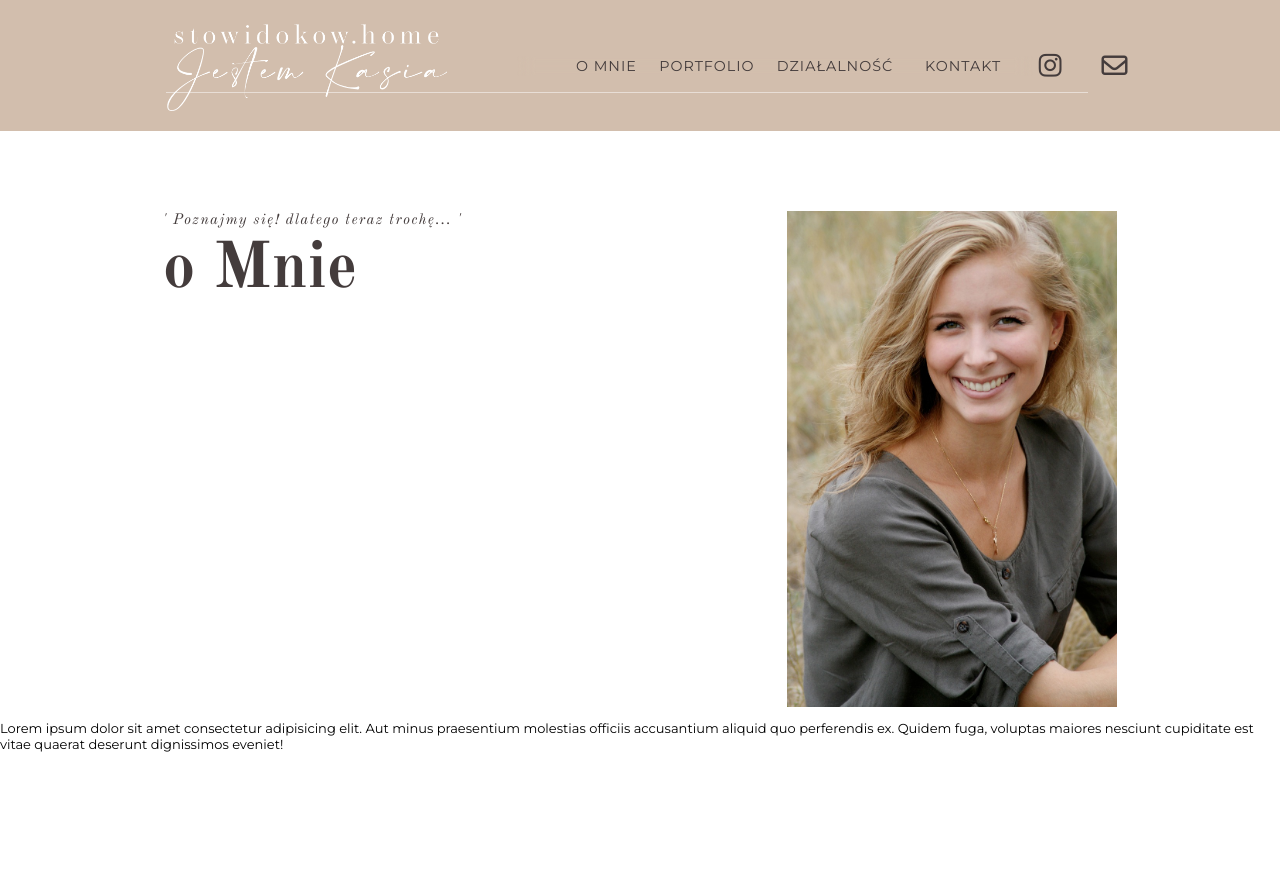
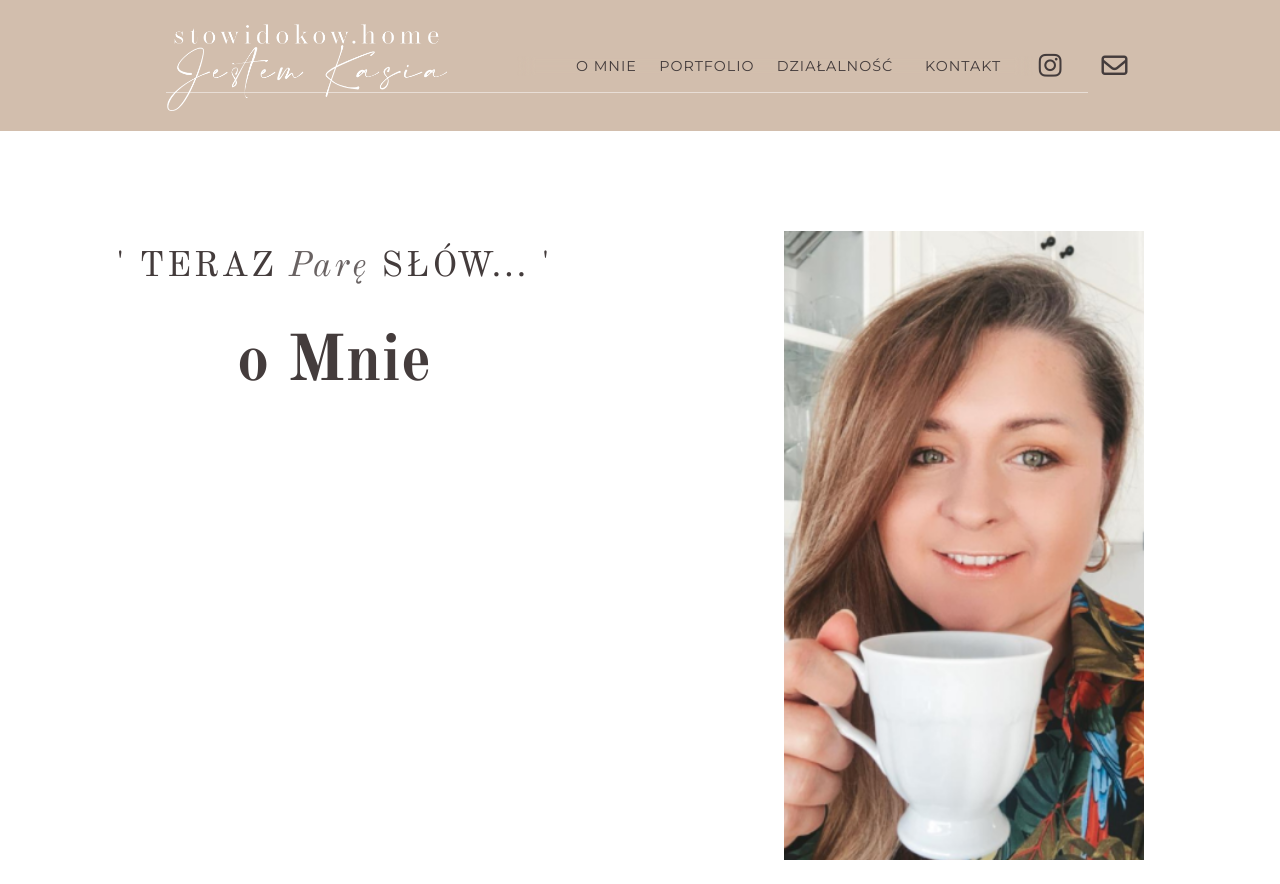
Before and after one commit to JerryWski/kathia-site, a React (Create React App) app: page /about-me in a window 1280 px wide. Shown: the top 884 px of the page. Before the commit the page ends 800 px from the top, so only its background shows below. Built offline with nearby package versions, Linux system fonts and the light colour scheme; a web font is replaced by a local one.

Commit message:
about me subpage

```diff
--- a/src/pages/AboutMe.module.css
+++ b/src/pages/AboutMe.module.css
@@ -4,33 +4,40 @@
   justify-content: space-around;
   align-content: start;
   flex-wrap: wrap;
+  padding: 10px;
 }
 .intro_container {
-    padding: 10px;
   width: fit-content;
   display: flex;
   flex-direction: column;
   color: var(--black);
   margin-bottom: 30px;
+  text-align: center;
 }
 .intro_text {
   font-family: var(--font);
-    font-size: 1.15rem;
-    text-align: left;
+  font-size: 2.7rem;
+  text-transform: uppercase;
   word-break: break-word;
+  letter-spacing: 0.2rem;
+  line-height: 4rem;
+  margin: 30px 0 30px 0;
+}
+.intro_text__about {
+  opacity: 0.8;
+  text-transform: none;
   font-style: italic;
-    letter-spacing: .1rem;
 }
 .intro_heading {
   font-size: 5rem;
   font-family: var(--font);
 }
-
 .image_container {
-    width: 350px;
-    padding: 10px;
+  padding: 20px;
+  width: 400px;
+  height: auto;
 }
 .profile_image {
-    height: auto;
   width: 100%;
+  object-fit: contain;
 }
--- a/src/pages/AboutMe.tsx
+++ b/src/pages/AboutMe.tsx
@@ -6,24 +6,39 @@ const AboutMe: React.FC = () => {
       <div className={styles.about_wrapper}>
         <div className={styles.intro_container}>
           <p className={styles.intro_text}>
-            &apos; Poznajmy się! dlatego teraz trochę... &apos;
+            &apos; Teraz <span className={styles.intro_text__about}>Parę</span>{' '}
+            słów... &apos;
           </p>
           <h2 className={styles.intro_heading}>o Mnie</h2>
         </div>
         <div className={styles.image_container}>
           <img
             className={styles.profile_image}
-            src={require('../images/woman-test.jpg')}
+            src={require('../images/kathia.png')}
             alt='woman'
           ></img>
         </div>
+        <div className={styles.description_container}>
+          <p className={styles.bio_descritpion}>
+            Kasia. Prowadzi konto na Instagramie o nazwie @sto_widokow.home
+            Miłośniczka kawy i przytulnych wnętrz. Choć w życiu zawodowym
+            zajmowała się głównie rekrutacją, sprzedażą i szkoleniami, to pasja
+            do wnętrz i fotografii sprawiła, że prowadzenie tego profilu sprawia
+            jej najwięcej radości.
+          </p>
+          <p className={styles.bio_descritpion}>
+            Uczestniczyła w szkoleniach z social mediów, nadzorowała od strony
+            marketingowej pracę dwóch sklepów internetowych, dzięki czemu nabyła
+            kompetencje z zakresu influencer marketingu. Udziela na swoim koncie
+            porad poszerzających wiedzę o Instagramie i z zakresu rozwijania
+            profilu wnętrzarskiego.
+          </p>
+          <p className={styles.bio_descritpion}>
+            Jej marzeniem od zawsze było napisać własną książkę, póki co wydała
+            e-booka i ma apetyt na więcej!
+          </p>
+        </div>
       </div>
-      <p className={styles.intro_descritpion}>
-        Lorem ipsum dolor sit amet consectetur adipisicing elit. Aut minus
-        praesentium molestias officiis accusantium aliquid quo perferendis ex.
-        Quidem fuga, voluptas maiores nesciunt cupiditate est vitae quaerat
-        deserunt dignissimos eveniet!
-      </p>
     </section>
   );
 };
```
Lines whose indentation alone changed are shown as unchanged.
